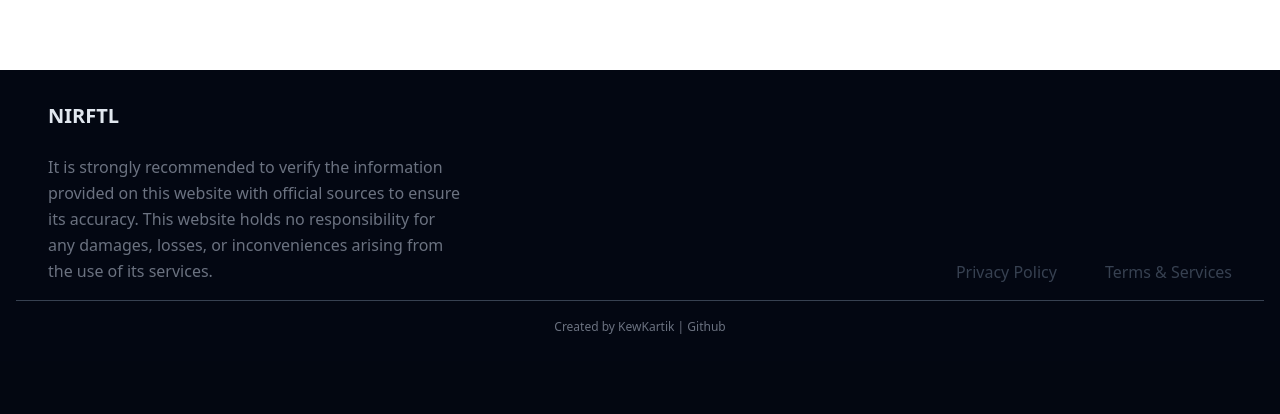
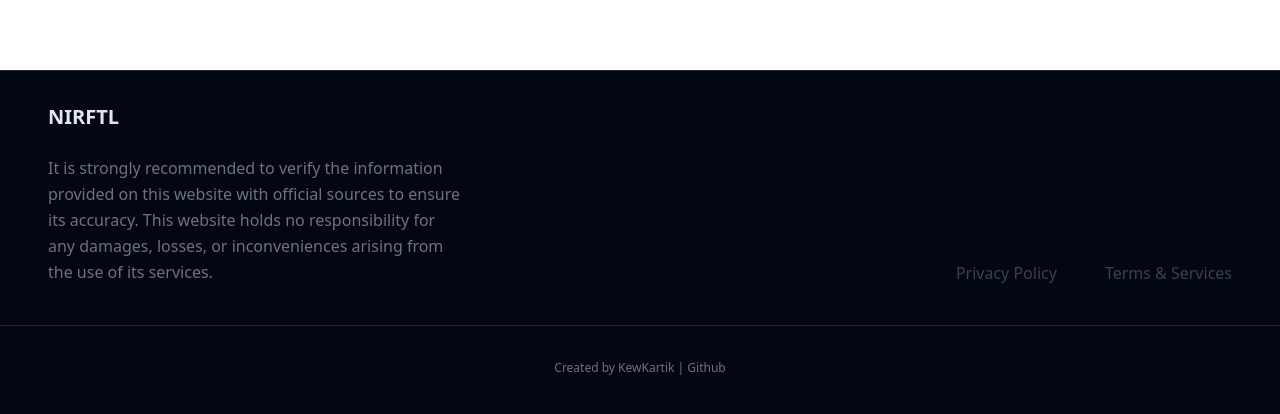
Before and after one commit to kewonit/NIRFTL, a Next.js app: page / in a window 1280 px wide. Shown: the part 2014-2428 px from the top of the page. Before the commit the page ends 2375 px from the top, so only its background shows below. Built offline with nearby package versions, Linux system fonts and the light colour scheme.

Commit message:
update footer

```diff
--- a/components/home/footer.tsx
+++ b/components/home/footer.tsx
@@ -3,8 +3,9 @@ import Link from "next/link"
 export default function footer() {
     return (
         <footer className="bg-gray-950">
-            <div className="relative mx-auto max-w-7xl px-4 py-2 sm:px-4 lg:pt-8">
-                    <div className="lg:flex lg:items-end lg:justify-between">
+            <hr/>
+            <div className="relative">
+                    <div className="mx-auto max-w-7xl lg:flex lg:items-end lg:justify-between px-4 py-2 sm:px-4 lg:pt-8">
                         <div>
                             <div className="flex justify-center text-gray-250 pl-8 lg:justify-start">
                                 <a className="text-xl font-sans font-bold"> NIRFTL </a>
@@ -27,8 +28,9 @@ export default function footer() {
                             </li>
                         </ul>
                     </div>
-                <div className="mt-4 border-t border-gray-700 py-4">
-                    <p className="text-center text-xs/relaxed text-gray-500">
+                <div className="py-8">
+                  <hr/>
+                    <p className="mx-auto max-w-7xl text-center text-xs/relaxed text-gray-500 px-4 py-2 sm:px-4 lg:pt-8">
                         Created by
                         <a target="_blank" href="https://twitter.com/KewKartik"  className="text-gray-750 transition hover:text-gray-600/75"> KewKartik </a>
                         |
--- a/components/home/header.tsx
+++ b/components/home/header.tsx
@@ -70,12 +70,11 @@ export function NavigationMenuHeader() {
                     </a>
                   </NavigationMenuLink>
                 </li>
-
+                <ListItem href="/ranking/engineering/2022/btech" title="BTech">
+                  Have a look at the BTech Engineering college rankings!
+                </ListItem>
                 <ListItem href="/RTI/btech" title="RTI">
                   RTIs of BTech Engineering colleges!
-                </ListItem>
-                <ListItem href="/ranking/engineering/2022/btech" title="BTech">
-                  Have a look at the BTech Engineering college rankings!
                 </ListItem>
               </ul>
             </NavigationMenuContent>
```
